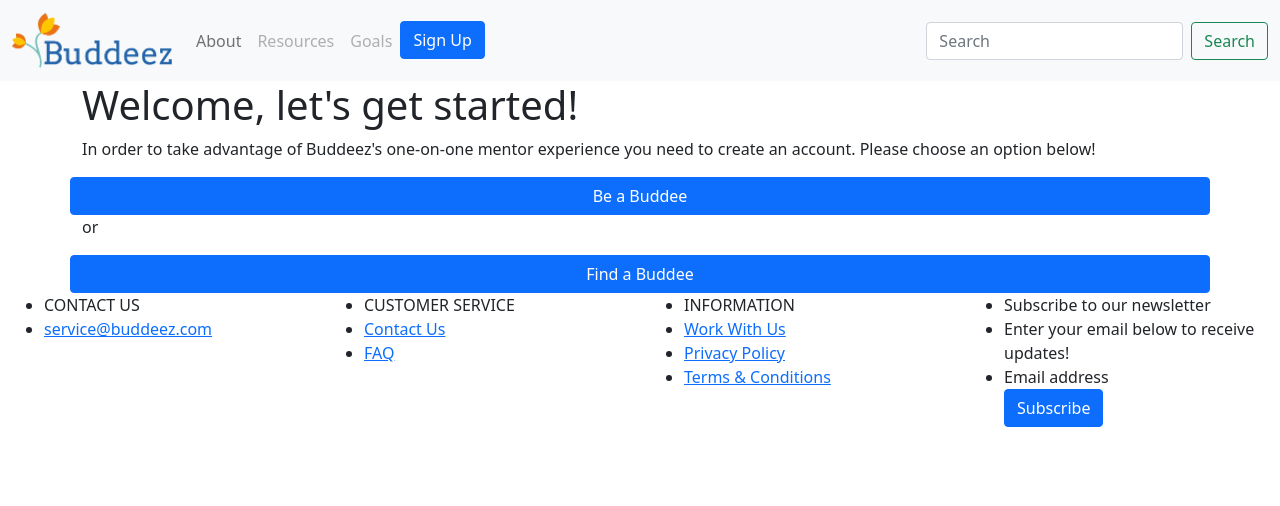
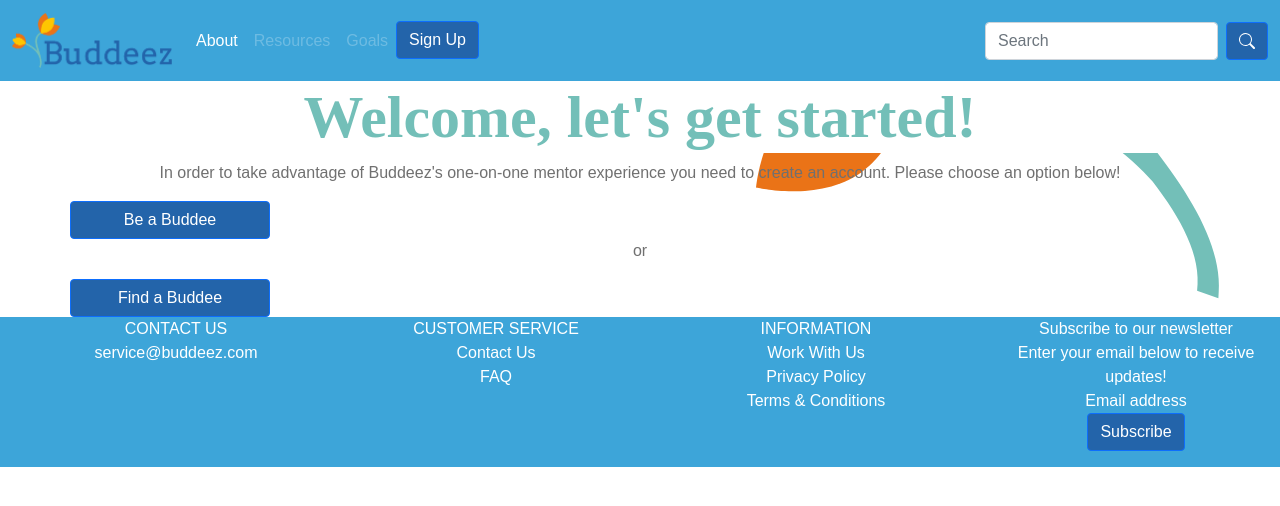
Before and after one commit to halloxchoco/Buddeez, a plain HTML site: page signup.html in a window 1280 px wide. Drawn offline with nearby package versions, Linux system fonts and the light colour scheme.

Commit message:
added signup css

```diff
--- /dev/null
+++ b/css/sub.css
@@ -0,0 +1,23 @@
+h1{
+    color: #73bfb8;
+    background-color: white;
+    text-align: center;
+}
+
+body{
+    align-items: center;
+    text-align: center;
+    background-image: url("/images/FlowerBud.png");
+    background-repeat: no-repeat;
+    background-position: right bottom;
+    height: 400px;
+}
+
+.mainButton{
+    width: 200px;
+}
+
+.contentBox{
+    align-items: center;
+    justify-content: center;
+}
--- a/signup.html
+++ b/signup.html
@@ -7,14 +7,16 @@
 
     <!-- Bootstrap CSS -->
     <link href="https://cdn.jsdelivr.net/npm/bootstrap@5.1.0/dist/css/bootstrap.min.css" rel="stylesheet" integrity="sha384-KyZXEAg3QhqLMpG8r+8fhAXLRk2vvoC2f3B09zVXn8CA5QIVfZOJ3BCsw2P0p/We" crossorigin="anonymous">
+    <link href="css/index.css" rel="stylesheet">
+    <link href="css/sub.css" rel="stylesheet">
 
     <title>Create Account</title>
   </head>
   <body>
     <!--Navbar-->
-    <nav class="navbar navbar-expand-lg navbar-light bg-light">
+    <nav class="navbar navbar-expand-lg navbar-dark customBG">
       <div class="container-fluid">
-        <a class="navbar-brand" href="#">
+        <a class="navbar-brand" href="index.html">
           <img src="images/Logo.png" alt="Buddeez Logo" width="160" height="55">
         </a>
         <button class="navbar-toggler" type="button" data-bs-toggle="collapse" data-bs-target="#navbarSupportedContent" aria-controls="navbarSupportedContent" aria-expanded="false" aria-label="Toggle navigation">
@@ -23,7 +25,7 @@
         <div class="collapse navbar-collapse" id="navbarSupportedContent">
           <ul class="navbar-nav me-auto mb-2 mb-lg-0">
             <li class="nav-item">
-              <a class="nav-link" href="#">About</a>
+              <a class="nav-link text-white" href="#">About</a>
             </li>
             <li class="nav-item">
               <a class="nav-link disabled" href="#" tabindex="-1" aria-disabled="true">Resources</a>
@@ -32,28 +34,30 @@
               <a class="nav-link disabled" href="#" tabindex="-1" aria-disabled="true">Goals</a>
             </li>
             <li class="nav-item">
-              <button type="button" class="btn btn-primary">Sign Up</button>
+              <a class="btn btn-primary" href="signup.html" role="button">Sign Up</a>
             </li>
           </ul>
           <form class="d-flex">
             <input class="form-control me-2" type="search" placeholder="Search" aria-label="Search">
-            <button class="btn btn-outline-success" type="submit">Search</button>
+            <button class="btn btn-primary" type="submit"><svg xmlns="http://www.w3.org/2000/svg" width="16" height="16" fill="currentColor" class="bi bi-search" viewBox="0 0 16 16">
+              <path d="M11.742 10.344a6.5 6.5 0 1 0-1.397 1.398h-.001c.03.04.062.078.098.115l3.85 3.85a1 1 0 0 0 1.415-1.414l-3.85-3.85a1.007 1.007 0 0 0-.115-.1zM12 6.5a5.5 5.5 0 1 1-11 0 5.5 5.5 0 0 1 11 0z"/>
+            </svg></button>
           </form>
         </div>
       </div>
     </nav>
 
 
-      <div class="container fluid">
+      <div class="container justify-content-center">
         <div class="row"><h1>Welcome, let's get started!</h1>
           <p>In order to take advantage of Buddeez's one-on-one mentor experience you need to create an account. Please choose an option below!</p></div>
-        <div class="row"><button type="button" class="btn btn-primary">Be a Buddee</button></div>
+        <div class="row"><button type="button" class="btn btn-primary mainButton">Be a Buddee</button></div>
         <div class="row"><p>or</p></div>
-        <div class="row"><a class="btn btn-primary" href="signup2.html" role="button">Find a Buddee</a></div>
+        <div class="row"><a class="btn btn-primary mainButton" href="signup2.html" role="button">Find a Buddee</a></div>
       </div>
 
       <!--Footer-->
-      <div class="container-fluid">
+      <div class="container-fluid footerBar">
         <div class="row">
             <div class="col">
                 <ul>
```
